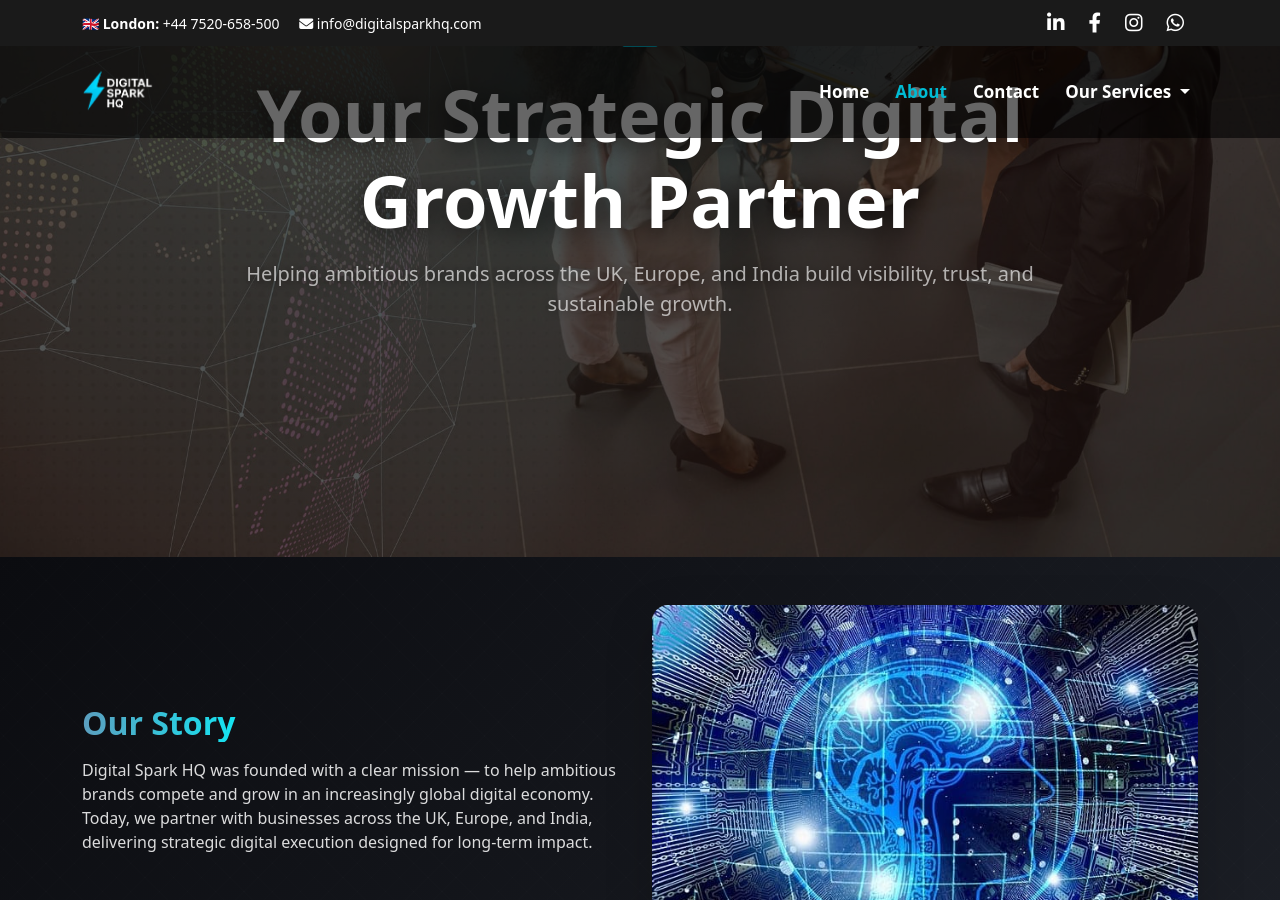
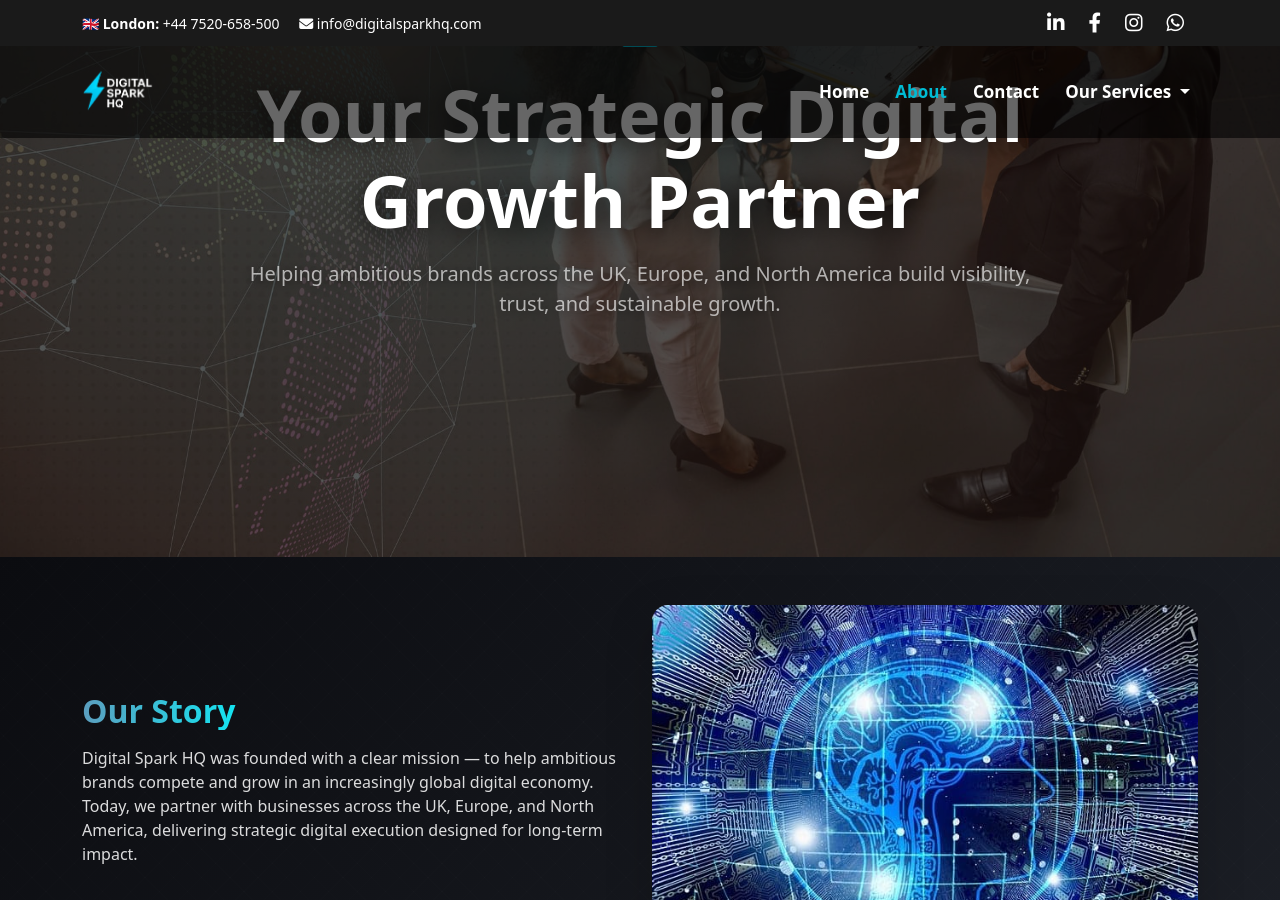
Before and after one commit to Iambiswajit-C/digitalsparkhq, a Jekyll site: the page built from about.md, in a window 1280 px wide and 900 px high, scrolled down 343 px. Built offline with Jekyll 4.4.1, drawn with Linux system fonts in a browser that asks for light colours.

Commit message:
Update about.md

```diff
--- a/about.md
+++ b/about.md
@@ -26,7 +26,7 @@ breadcrumb:
     </h1>
 
     <p class="lead opacity-75 mt-3 mx-auto hero-subtext" style="max-width:820px;">
-      Helping ambitious brands across the UK, Europe, and India build visibility, trust, and sustainable growth.
+      Helping ambitious brands across the UK, Europe, and North America build visibility, trust, and sustainable growth.
     </p>
 
   </div>
@@ -40,7 +40,7 @@ breadcrumb:
     <div class="row align-items-center">
       <div class="col-lg-6 mb-4 mb-lg-0 fade-in">
         <h2 class="fw-bold mb-3 gradient-text">Our Story</h2>
-        <p>Digital Spark HQ was founded with a clear mission — to help ambitious brands compete and grow in an increasingly global digital economy. Today, we partner with businesses across the UK, Europe, and India, delivering strategic digital execution designed for long-term impact.</p>
+        <p>Digital Spark HQ was founded with a clear mission — to help ambitious brands compete and grow in an increasingly global digital economy. Today, we partner with businesses across the UK, Europe, and North America, delivering strategic digital execution designed for long-term impact.</p>
       </div>
       <div class="col-lg-6 text-center fade-in">
         <img src="{{ '/assets/images/our-story.jpg' | relative_url }}" alt="Our Story" class="img-fluid rounded-4 shadow-lg">
```
